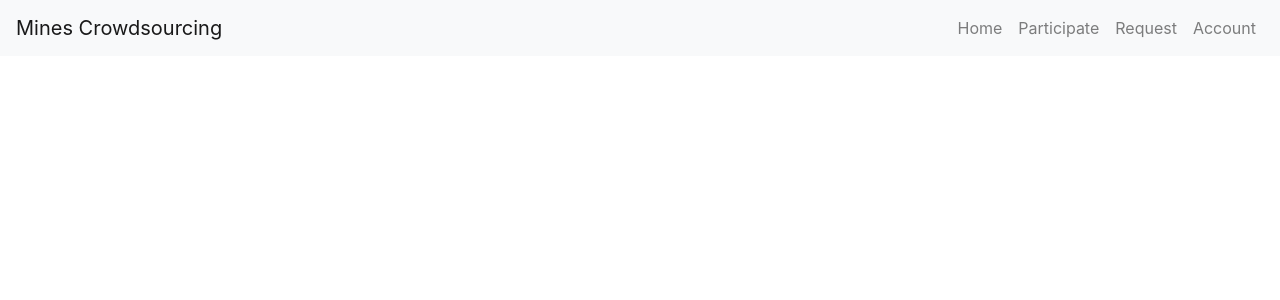
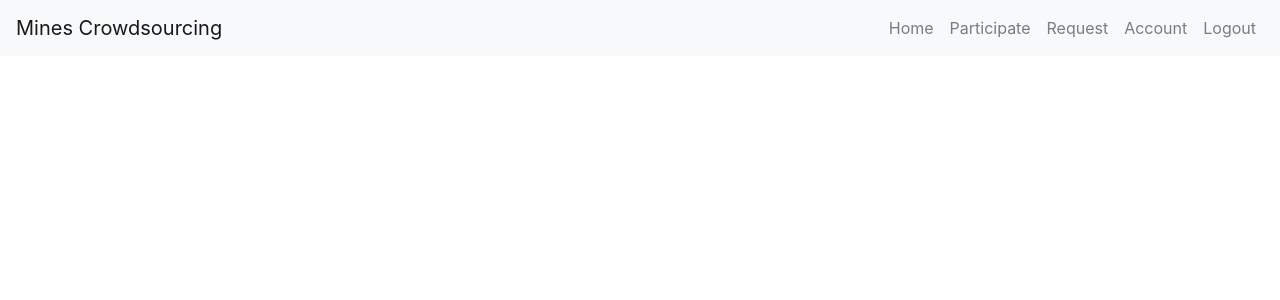
Before and after one commit to Colorado-School-of-Mines-Crowd-Sourcing/Mines-Crowdsourcing-System-3.0, a Django app: page / in a window 1280 px wide. Shown: the top 300 px of the page. Run offline with Django 3.2, Linux system fonts and the light colour scheme; the visitor is signed in with stand-in values (Sample User, id 1); some libraries are stand-ins or nearby versions.

Commit message:
Logout button added

```diff
--- a/minesCrowdsourcing/settings.py
+++ b/minesCrowdsourcing/settings.py
@@ -119,7 +119,8 @@ USE_TZ = True
 
 STATIC_URL = '/static/'
 
-LOGIN_REDIRECT_URL = '/'
+LOGIN_REDIRECT_URL = 'index'
+LOGOUT_REDIRECT_URL = 'index'
 
 # Configure Django App for Heroku.
 try:
--- a/templates/base.html
+++ b/templates/base.html
@@ -28,6 +28,10 @@
             <li class="nav-item">
               {% if user.is_authenticated %}
               <a class="nav-link" href="#">Account</a>
+            </li>
+            <li class="nav-item">
+              <a class="nav-link red" href="{% url 'logout' %}">Logout</a>
+            </li>
               {% else %}
               <a class="nav-link" href="{% url 'login' %}">Login</a>
               {% endif %}
```
